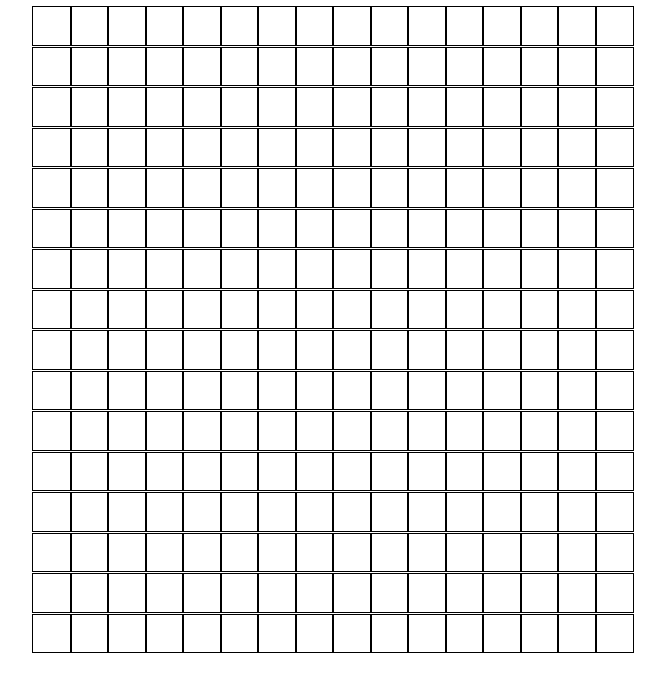
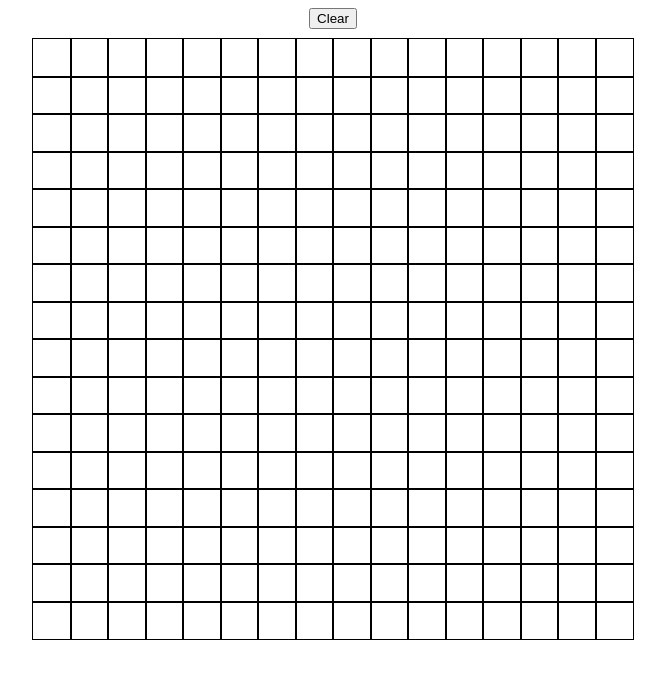
Before and after one commit to gionaufal/the_odin_project, a plain HTML site: page js-jquery/index.html in a window 1280 px wide. Shown: the whole page, without its empty margins (307-972 px from the left). Drawn offline with Linux system fonts and the light colour scheme.

Commit message:
update js-jquery exercise

```diff
--- a/js-jquery/css/styles.css
+++ b/js-jquery/css/styles.css
@@ -2,15 +2,19 @@
   width: 600px;
   height: 600px;
   margin: 0 auto;
+
 }
 
 .empty{
   border: 1px solid black;
-  display: inline-block;
   margin: -1px;
-  margin-top:-2px;
+  float:left;
 }
 
 .hover{
   background-color: red;
 }
+
+#container {
+  margin-bottom: 10px;
+}
--- a/js-jquery/index.html
+++ b/js-jquery/index.html
@@ -11,6 +11,10 @@
 
   </head>
   <body>
+    <div id='container' align="center">
+      <button id='clear'>Clear</button>
+    </div>
+
 
     <div class="wrapper">
 
--- a/js-jquery/js/index.js
+++ b/js-jquery/js/index.js
@@ -14,5 +14,9 @@ $(document).ready(function(){
     $(this).addClass('hover')
   });
 
+  $('#clear').click(function(){
+    $('div.hover').toggleClass('hover');
+  });
+
 
 })
```
